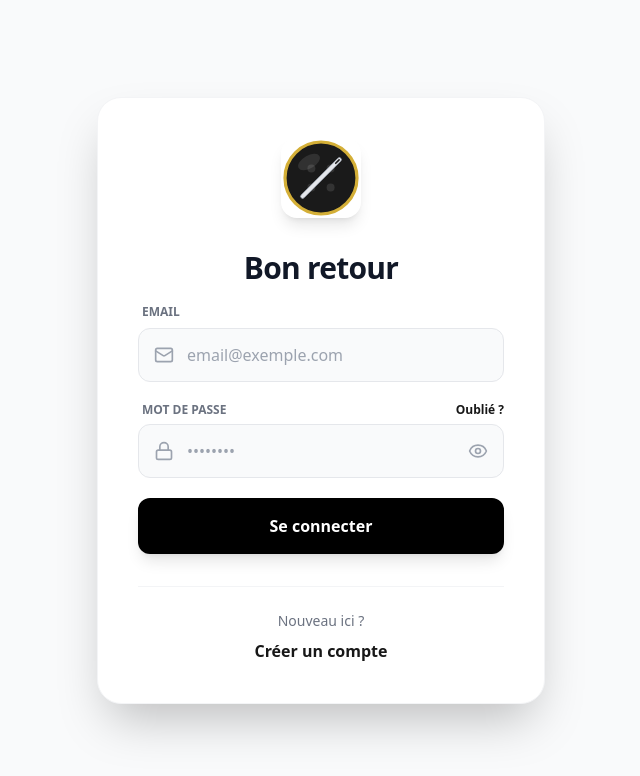
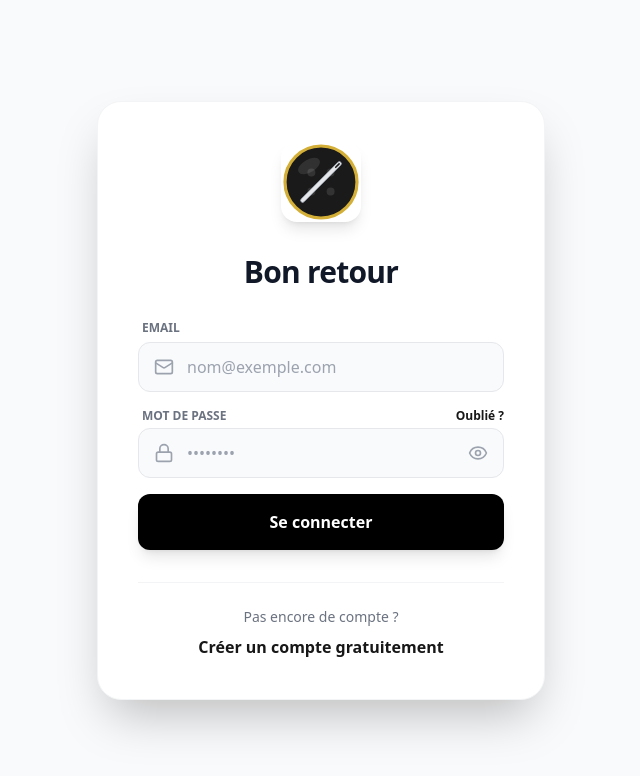
Before and after one commit to heritagevodun-del/couture-os, a Next.js app: page /login in a window 1280 px wide. Shown: the top 776 px of the page, without its empty margins (319-959 px from the left). Built offline with nearby package versions, Linux system fonts and the light colour scheme; no server answers.

Commit message:
fix(lint): resolve accessibility and type errors

```diff
--- a/app/globals.css
+++ b/app/globals.css
@@ -7,7 +7,7 @@
   :root {
     --background: 255 255 255;
     --foreground: 23 23 23; /* Neutral-900 */
-    --gold-primary: #D4AF37; /* Ta couleur signature */
+    --gold-primary: #D4AF37;
   }
 
   .dark {
@@ -23,19 +23,31 @@
     scroll-behavior: smooth;
     -webkit-font-smoothing: antialiased;
     -moz-osx-font-smoothing: grayscale;
-    /* 🔒 SÉCURITÉ MOBILE */
+    /* SÉCURITÉ MOBILE */
     overflow-x: hidden;
     width: 100%;
   }
 
   body {
-    /* CORRECTION ICI : On retire <alpha-value> qui causait l'erreur */
     background-color: rgb(var(--background));
     color: rgb(var(--foreground));
   }
+
+  /* 🔥 FIX CRITIQUE : LISIBILITÉ DES INPUTS EN DARK MODE
+     Cela force tous les champs de saisie à prendre la couleur du texte
+     au lieu de rester noirs par défaut sur certains navigateurs.
+  */
+  input, textarea, select {
+    @apply text-gray-900 dark:text-white bg-transparent;
+  }
+
+  /* Couleur du placeholder (texte indicatif) */
+  input::placeholder, textarea::placeholder {
+    @apply text-gray-400;
+  }
 }
 
-/* --- 2. SCROLLBAR LUXE --- */
+/* --- 2. SCROLLBAR LUXE (Desktop) --- */
 ::-webkit-scrollbar {
   width: 8px;
   height: 8px;
@@ -77,13 +89,15 @@
 
 /* --- 4. UTILITAIRES --- */
 @layer utilities {
-  /* Cacher la scrollbar proprement */
+  /* Scrollbar Hide : Compatible Firefox (standard) ET Chrome/Safari (webkit)
+     L'avertissement VS Code sur scrollbar-width est normal ici, on gère le fallback juste après.
+  */
   .scrollbar-hide {
-    -ms-overflow-style: none;
-    scrollbar-width: none;
+    -ms-overflow-style: none;  /* IE and Edge */
+    scrollbar-width: none;     /* Firefox + Chrome Moderne */
   }
   .scrollbar-hide::-webkit-scrollbar {
-    display: none;
+    display: none;             /* Chrome Ancien, Safari, Opera */
   }
 
   /* Fond Texturé Luxe */
--- a/app/login/page.tsx
+++ b/app/login/page.tsx
@@ -14,9 +14,9 @@ import {
   AlertCircle,
   ArrowLeft,
   CheckCircle2,
+  Info,
 } from "lucide-react";
 
-// --- SOUS-COMPOSANT LOGIQUE ---
 function LoginForm() {
   const router = useRouter();
   const searchParams = useSearchParams();
@@ -38,26 +38,28 @@ function LoginForm() {
   const [emailError, setEmailError] = useState("");
   const [passwordError, setPasswordError] = useState("");
   const [globalError, setGlobalError] = useState("");
+  const [infoMessage, setInfoMessage] = useState("");
   const [successMessage, setSuccessMessage] = useState("");
 
-  // 1. GESTION MESSAGES URL (UX Scanner Email)
+  // 1. GESTION MESSAGES URL
   useEffect(() => {
     const error = searchParams.get("error");
     const message = searchParams.get("message");
 
-    if (error === "auth-code-error") {
-      // Ancien comportement (Rouge) - On le garde au cas où
-      setGlobalError("Le lien de connexion est invalide ou a expiré.");
+    if (error === "auth-callback-error" || error === "auth-code-error") {
+      setInfoMessage(
+        "Ce lien n'est plus valide. Connectez-vous simplement ci-dessous.",
+      );
+      setIsLogin(true);
     }
 
     if (message === "email-verified") {
-      // Nouveau comportement (Vert/Bleu) - Rassurant
       setSuccessMessage("Vérification terminée. Vous pouvez vous connecter.");
-      setIsLogin(true); // On force l'affichage du login
+      setIsLogin(true);
     }
   }, [searchParams]);
 
-  // 2. SURVEILLANCE SESSION & REDIRECTION INTELLIGENTE
+  // 2. SURVEILLANCE SESSION
   useEffect(() => {
     supabase.auth.getSession().then(({ data: { session } }) => {
       setSession(session);
@@ -68,7 +70,6 @@ function LoginForm() {
     } = supabase.auth.onAuthStateChange(
       async (_event: AuthChangeEvent, session: Session | null) => {
         setSession(session);
-
         if (session) {
           const { data: profile } = await supabase
             .from("profiles")
@@ -79,7 +80,7 @@ function LoginForm() {
           if (
             profile?.subscription_status === "active" ||
             profile?.subscription_status === "trialing" ||
-            profile?.subscription_status === "pro" // Au cas où
+            profile?.subscription_status === "pro"
           ) {
             router.push("/dashboard");
           } else {
@@ -93,22 +94,19 @@ function LoginForm() {
     return () => subscription.unsubscribe();
   }, [router, supabase]);
 
-  // 3. VALIDATION EMAIL
-  const validateEmail = (email: string) => {
-    return /^[^\s@]+@[^\s@]+\.[^\s@]+$/.test(email);
-  };
+  // 3. LOGIQUE MÉTIER
+  const validateEmail = (email: string) =>
+    /^[^\s@]+@[^\s@]+\.[^\s@]+$/.test(email);
 
-  // 4. RESET PASSWORD
   const handleResetPassword = async (e: React.FormEvent) => {
     e.preventDefault();
     setGlobalError("");
     setSuccessMessage("");
-
+    setInfoMessage("");
     if (!validateEmail(email)) {
       setEmailError("Email invalide.");
       return;
     }
-
     setLoading(true);
     try {
       const { error } = await supabase.auth.resetPasswordForEmail(email, {
@@ -118,21 +116,19 @@ function LoginForm() {
       setSuccessMessage("Lien envoyé ! Vérifiez vos emails.");
     } catch (error: unknown) {
       let message = "Erreur lors de l'envoi.";
-      if (error instanceof Error) {
-        message = error.message;
-      }
+      if (error instanceof Error) message = error.message;
       setGlobalError(message);
     } finally {
       setLoading(false);
     }
   };
 
-  // 5. LOGIN / SIGNUP
   const handleAuth = async (e: React.FormEvent) => {
     e.preventDefault();
     setGlobalError("");
     setEmailError("");
     setPasswordError("");
+    setInfoMessage("");
 
     if (!validateEmail(email)) {
       setEmailError("Email incorrect.");
@@ -148,46 +144,35 @@ function LoginForm() {
     }
 
     setLoading(true);
-
     try {
       if (isLogin) {
-        // CONNEXION
         const { error } = await supabase.auth.signInWithPassword({
           email,
           password,
         });
         if (error) throw error;
       } else {
-        // INSCRIPTION
         const { error } = await supabase.auth.signUp({
           email,
           password,
           options: {
-            // Important : L'URL de redirection doit être celle du callback
             emailRedirectTo: `${window.location.origin}/auth/callback`,
-            data: {
-              full_name: email.split("@")[0],
-            },
+            data: { full_name: email.split("@")[0] },
           },
         });
         if (error) throw error;
-
         setSuccessMessage("Compte créé ! Vérifiez vos emails pour confirmer.");
         setIsLogin(true);
       }
     } catch (error: unknown) {
       let msg = "Une erreur est survenue.";
+      if (error instanceof Error) msg = error.message;
+      else if (typeof error === "string") msg = error;
 
-      if (error instanceof Error) {
-        msg = error.message;
-      } else if (typeof error === "string") {
-        msg = error;
-      }
-
-      if (msg.includes("Invalid login credentials"))
+      if (msg.includes("Invalid login"))
         msg = "Email ou mot de passe incorrect.";
-      if (msg.includes("User already registered")) msg = "Email déjà utilisé.";
-
+      if (msg.includes("User already registered"))
+        msg = "Cet email est déjà utilisé.";
       setGlobalError(msg);
     } finally {
       setLoading(false);
@@ -203,7 +188,7 @@ function LoginForm() {
           <Logo className="w-16 h-16 sm:w-20 sm:h-20 shadow-lg rounded-2xl" />
         </div>
 
-        <h2 className="text-center text-3xl font-bold text-gray-900 dark:text-white mb-3 tracking-tight">
+        <h2 className="text-center text-3xl font-bold text-gray-900 dark:text-white mb-6 tracking-tight">
           {isForgotPassword
             ? "Mot de passe oublié ?"
             : isLogin
@@ -211,122 +196,147 @@ function LoginForm() {
               : "Créer votre atelier"}
         </h2>
 
-        {/* Message d'erreur global */}
+        {/* MESSAGES */}
         {globalError && (
-          <div className="mb-6 p-4 bg-red-50 dark:bg-red-900/20 text-red-600 dark:text-red-400 text-sm rounded-xl flex items-center gap-3 border border-red-100 dark:border-red-900 animate-in slide-in-from-top-2">
-            <AlertCircle size={18} /> {globalError}
+          <div className="mb-6 p-4 bg-red-50 dark:bg-red-900/20 text-red-600 dark:text-red-400 text-sm rounded-xl flex items-center gap-3 border border-red-100 dark:border-red-900/50 animate-in slide-in-from-top-2">
+            <AlertCircle size={20} className="shrink-0" /> {globalError}
+          </div>
+        )}
+        {infoMessage && (
+          <div className="mb-6 p-4 bg-yellow-50 dark:bg-yellow-900/20 text-yellow-700 dark:text-yellow-400 text-sm rounded-xl flex gap-3 border border-yellow-200 dark:border-yellow-900/50 animate-in slide-in-from-top-2">
+            <Info size={20} className="shrink-0" />
+            <span>{infoMessage}</span>
+          </div>
+        )}
+        {successMessage && (
+          <div className="mb-6 p-4 bg-green-50 dark:bg-green-900/20 text-green-700 dark:text-green-400 text-sm rounded-xl border border-green-200 dark:border-green-900/50 flex items-center gap-2 justify-center animate-in slide-in-from-top-2">
+            <CheckCircle2 size={20} className="shrink-0" /> {successMessage}
           </div>
         )}
 
-        {/* Message de succès (Email vérifié ou lien envoyé) */}
-        {successMessage && (
-          <div className="mb-6 p-4 bg-green-50 dark:bg-green-900/20 text-green-700 dark:text-green-400 text-sm rounded-xl border border-green-200 dark:border-green-900 flex items-center gap-2 justify-center animate-in slide-in-from-top-2">
-            <CheckCircle2 size={18} /> {successMessage}
-          </div>
-        )}
-
+        {/* FORMULAIRE RESET PASSWORD */}
         {isForgotPassword ? (
-          <form onSubmit={handleResetPassword} className="space-y-5">
-            <div className="space-y-1.5">
-              <label className="text-xs font-bold text-gray-500 uppercase ml-1">
+          <form onSubmit={handleResetPassword} className="space-y-4">
+            <div>
+              <label
+                htmlFor="reset-email"
+                className="text-xs font-bold text-gray-500 uppercase ml-1"
+              >
                 Email
               </label>
-              <div className="relative">
-                <Mail className="absolute left-4 top-1/2 -translate-y-1/2 h-5 w-5 text-gray-400" />
               <input
+                id="reset-email"
                 type="email"
                 value={email}
                 onChange={(e) => setEmail(e.target.value)}
-                  className="w-full pl-12 pr-4 py-3.5 bg-gray-50 dark:bg-gray-800 border border-gray-200 dark:border-gray-700 rounded-xl outline-none focus:ring-2 focus:ring-black dark:focus:ring-white transition-all"
-                  placeholder="email@exemple.com"
+                className="w-full mt-1 px-4 py-3 bg-gray-50 dark:bg-gray-800 border border-gray-200 dark:border-gray-700 rounded-xl focus:ring-2 focus:ring-black dark:focus:ring-white outline-none dark:text-white transition-all"
                 required
               />
             </div>
-            </div>
             <button
               disabled={loading}
-              className="w-full bg-black dark:bg-white text-white dark:text-black py-4 rounded-xl font-bold flex justify-center gap-2 hover:opacity-90 transition-all"
+              className="w-full bg-black dark:bg-white text-white dark:text-black py-4 rounded-xl font-bold hover:opacity-90 transition-all flex justify-center items-center gap-2"
             >
               {loading ? <Loader2 className="animate-spin" /> : "Envoyer"}
             </button>
             <button
               type="button"
               onClick={() => setIsForgotPassword(false)}
-              className="w-full text-sm text-gray-500 hover:text-black mt-2 flex justify-center gap-2 items-center"
+              className="w-full text-sm text-gray-500 hover:text-black dark:hover:text-white mt-2 flex justify-center gap-2 items-center"
             >
               <ArrowLeft size={16} /> Retour
             </button>
           </form>
         ) : (
-          <form onSubmit={handleAuth} className="space-y-5">
-            <div className="space-y-1.5">
-              <label className="text-xs font-bold text-gray-500 uppercase ml-1">
+          /* FORMULAIRE LOGIN / SIGNUP */
+          <form onSubmit={handleAuth} className="space-y-4">
+            <div>
+              <label
+                htmlFor="email"
+                className="text-xs font-bold text-gray-500 uppercase ml-1"
+              >
                 Email
               </label>
-              <div className="relative">
+              <div className="relative mt-1">
                 <Mail className="absolute left-4 top-1/2 -translate-y-1/2 h-5 w-5 text-gray-400" />
                 <input
+                  id="email"
                   type="email"
                   value={email}
                   onChange={(e) => setEmail(e.target.value)}
-                  className={`w-full pl-12 pr-4 py-3.5 bg-gray-50 dark:bg-gray-800 border rounded-xl outline-none focus:ring-2 focus:ring-black dark:focus:ring-white transition-all ${emailError ? "border-red-500" : "border-gray-200 dark:border-gray-700"}`}
-                  placeholder="email@exemple.com"
+                  className={`w-full pl-12 pr-4 py-3 bg-gray-50 dark:bg-gray-800 border rounded-xl outline-none focus:ring-2 focus:ring-black dark:focus:ring-white dark:text-white transition-all ${emailError ? "border-red-500" : "border-gray-200 dark:border-gray-700"}`}
+                  placeholder="nom@exemple.com"
                   required
                 />
               </div>
               {emailError && (
-                <p className="text-xs text-red-500 ml-1">{emailError}</p>
+                <p className="text-xs text-red-500 ml-1 mt-1">{emailError}</p>
               )}
             </div>
 
-            <div className="space-y-1.5">
+            <div>
               <div className="flex justify-between ml-1">
-                <label className="text-xs font-bold text-gray-500 uppercase">
+                {/* 🚨 CORRECTION ICI : className au lieu de class */}
+                <label
+                  htmlFor="password"
+                  className="text-xs font-bold text-gray-500 uppercase"
+                >
                   Mot de passe
                 </label>
                 {isLogin && (
                   <button
                     type="button"
                     onClick={() => setIsForgotPassword(true)}
-                    className="text-xs font-bold hover:underline"
+                    className="text-xs font-bold hover:underline dark:text-gray-400"
                   >
                     Oublié ?
                   </button>
                 )}
               </div>
-              <div className="relative">
+              <div className="relative mt-1">
                 <Lock className="absolute left-4 top-1/2 -translate-y-1/2 h-5 w-5 text-gray-400" />
                 <input
+                  id="password"
                   type={showPassword ? "text" : "password"}
                   value={password}
                   onChange={(e) => setPassword(e.target.value)}
-                  className={`w-full pl-12 pr-12 py-3.5 bg-gray-50 dark:bg-gray-800 border rounded-xl outline-none focus:ring-2 focus:ring-black dark:focus:ring-white transition-all ${passwordError ? "border-red-500" : "border-gray-200 dark:border-gray-700"}`}
+                  className={`w-full pl-12 pr-12 py-3 bg-gray-50 dark:bg-gray-800 border rounded-xl outline-none focus:ring-2 focus:ring-black dark:focus:ring-white dark:text-white transition-all ${passwordError ? "border-red-500" : "border-gray-200 dark:border-gray-700"}`}
                   placeholder="••••••••"
                   required
                 />
                 <button
                   type="button"
                   onClick={() => setShowPassword(!showPassword)}
-                  className="absolute right-4 top-1/2 -translate-y-1/2 text-gray-400 hover:text-black"
+                  className="absolute right-4 top-1/2 -translate-y-1/2 text-gray-400 hover:text-black dark:hover:text-white"
                   aria-label={showPassword ? "Masquer" : "Afficher"}
                 >
                   {showPassword ? <EyeOff size={20} /> : <Eye size={20} />}
                 </button>
               </div>
+              {passwordError && (
+                <p className="text-xs text-red-500 ml-1 mt-1">
+                  {passwordError}
+                </p>
+              )}
             </div>
 
             {!isLogin && (
-              <div className="space-y-1.5 animate-in fade-in slide-in-from-top-2">
-                <label className="text-xs font-bold text-gray-500 uppercase ml-1">
+              <div className="animate-in fade-in slide-in-from-top-2">
+                {/* 🚨 CORRECTION ICI : className au lieu de class */}
+                <label
+                  htmlFor="confirmPassword"
+                  className="text-xs font-bold text-gray-500 uppercase ml-1"
+                >
                   Confirmation
                 </label>
-                <div className="relative">
+                <div className="relative mt-1">
                   <Lock className="absolute left-4 top-1/2 -translate-y-1/2 h-5 w-5 text-gray-400" />
                   <input
+                    id="confirmPassword"
                     type={showPassword ? "text" : "password"}
                     value={confirmPassword}
                     onChange={(e) => setConfirmPassword(e.target.value)}
-                    className={`w-full pl-12 pr-4 py-3.5 bg-gray-50 dark:bg-gray-800 border rounded-xl outline-none focus:ring-2 focus:ring-black dark:focus:ring-white transition-all ${passwordError ? "border-red-500" : "border-gray-200 dark:border-gray-700"}`}
+                    className="w-full pl-12 pr-4 py-3 bg-gray-50 dark:bg-gray-800 border border-gray-200 dark:border-gray-700 rounded-xl outline-none focus:ring-2 focus:ring-black dark:focus:ring-white dark:text-white transition-all"
                     placeholder="••••••••"
                     required
                   />
@@ -336,14 +346,14 @@ function LoginForm() {
 
             <button
               disabled={loading}
-              className="w-full bg-black dark:bg-white text-white dark:text-black py-4 rounded-xl font-bold flex justify-center gap-2 hover:opacity-90 transition-all mt-6 shadow-lg"
+              className="w-full bg-black dark:bg-white text-white dark:text-black py-4 rounded-xl font-bold hover:scale-[1.02] transition-transform mt-6 shadow-lg flex justify-center items-center gap-2"
             >
               {loading ? (
                 <Loader2 className="animate-spin" />
               ) : isLogin ? (
                 "Se connecter"
               ) : (
-                "Créer un compte"
+                "Créer mon compte"
               )}
             </button>
           </form>
@@ -352,13 +362,13 @@ function LoginForm() {
         {!isForgotPassword && (
           <div className="mt-8 text-center pt-6 border-t border-gray-100 dark:border-gray-800">
             <p className="text-sm text-gray-500 mb-2">
-              {isLogin ? "Nouveau ici ?" : "Déjà un compte ?"}
+              {isLogin ? "Pas encore de compte ?" : "Déjà un compte ?"}
             </p>
             <button
               onClick={() => setIsLogin(!isLogin)}
-              className="font-bold hover:underline transition-all"
+              className="font-bold hover:underline dark:text-white transition-all"
             >
-              {isLogin ? "Créer un compte" : "Se connecter"}
+              {isLogin ? "Créer un compte gratuitement" : "Se connecter"}
             </button>
           </div>
         )}
```
Also changed, not shown: app/auth/callback/route.ts (+8 -5 lines), tailwind.config.ts (+13 -1 lines). Lines whose indentation alone changed are shown as unchanged.
